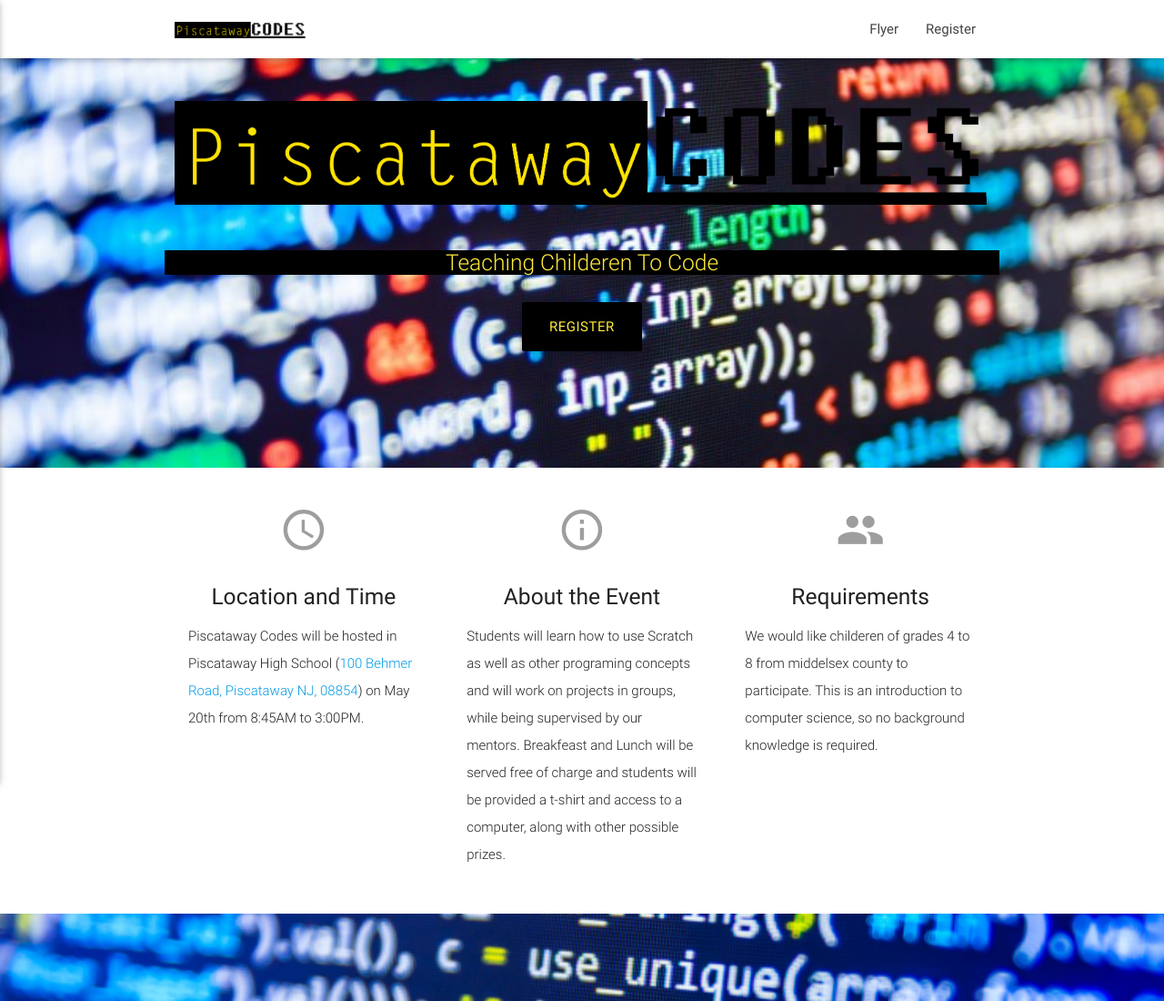
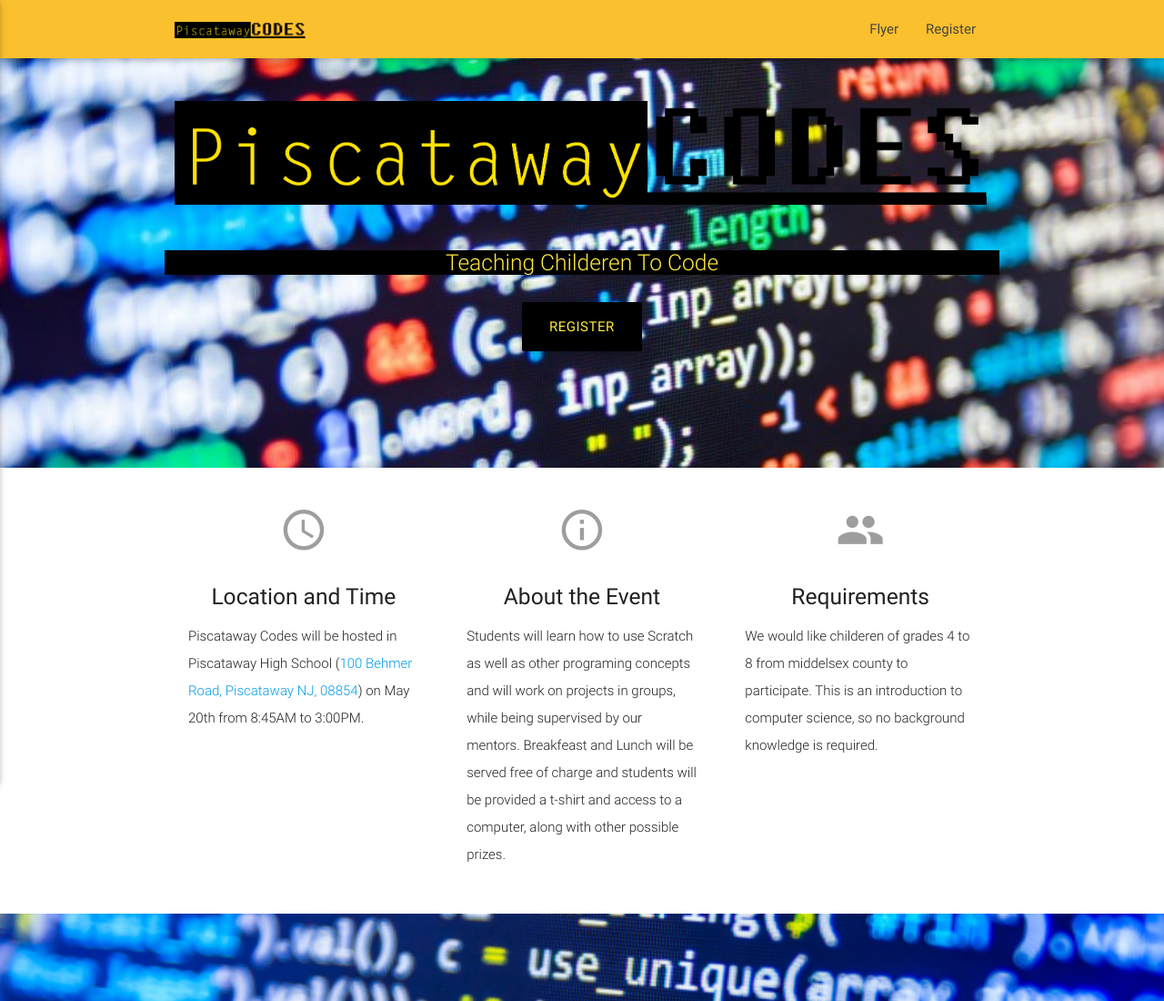
Before and after one commit to piscatawaycodes/main, a plain HTML site: page index.html in a window 1280 px wide. Shown: the top 1100 px of the page at 91% size. Drawn offline with nearby package versions, Linux system fonts and the light colour scheme.

Commit message:
Update index.html

```diff
--- a/index.html
+++ b/index.html
@@ -33,7 +33,7 @@
   <link href="css/style.css" type="text/css" rel="stylesheet" media="screen,projection"/>
 </head>
 <body>
-  <nav class="white" role="navigation">
+  <nav class="yellow darken-2" role="navigation">
     <div class="nav-wrapper container">
       <a id="logo-container" href="#" class="brand-logo"><img class="responsive-img" width="144" height="auto" src="logo.png"></a>
       <ul class="right hide-on-med-and-down">
```
